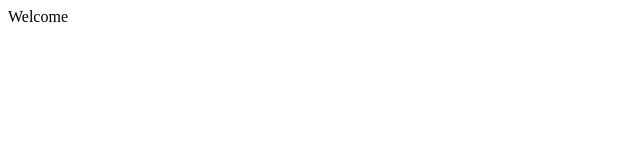
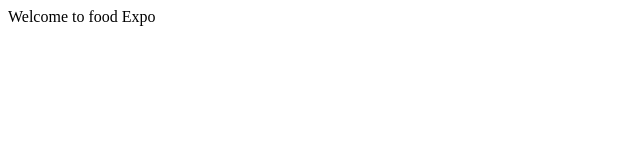
Before and after one commit to ManusPhromtha/a01-swdevprac2-ManusPhromtha, a plain HTML site: page index.html in a window 1280 px wide. Shown: the whole page, without its empty margins (0-640 px from the left). Drawn offline with Linux system fonts and the light colour scheme.

Commit message:
Change readme

```diff
--- a/index.html
+++ b/index.html
@@ -2,6 +2,6 @@
 <html lang="en">
     <head><title>Food Expo</title></head>
     <body>
-        Welcome
+        Welcome to food Expo
     </body>
 </html>
```
Also changed, not shown: 1 other file.
